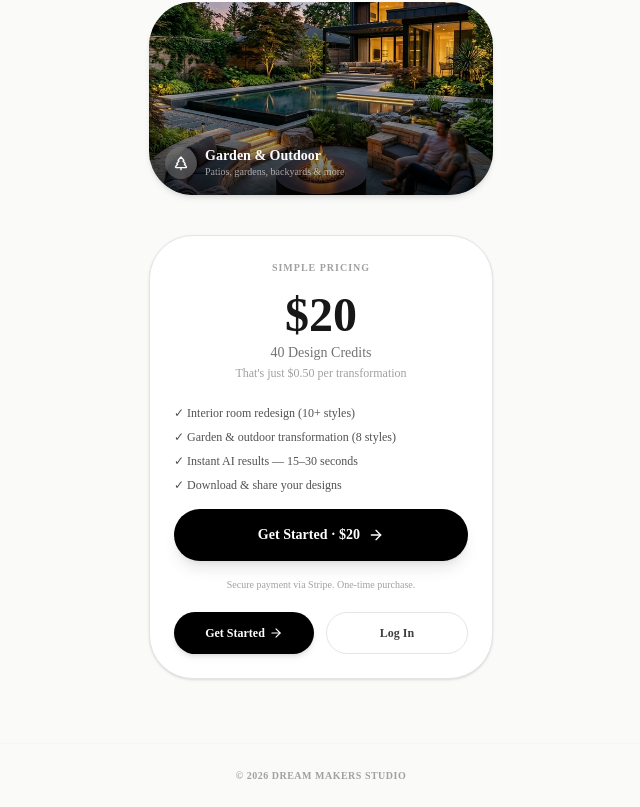
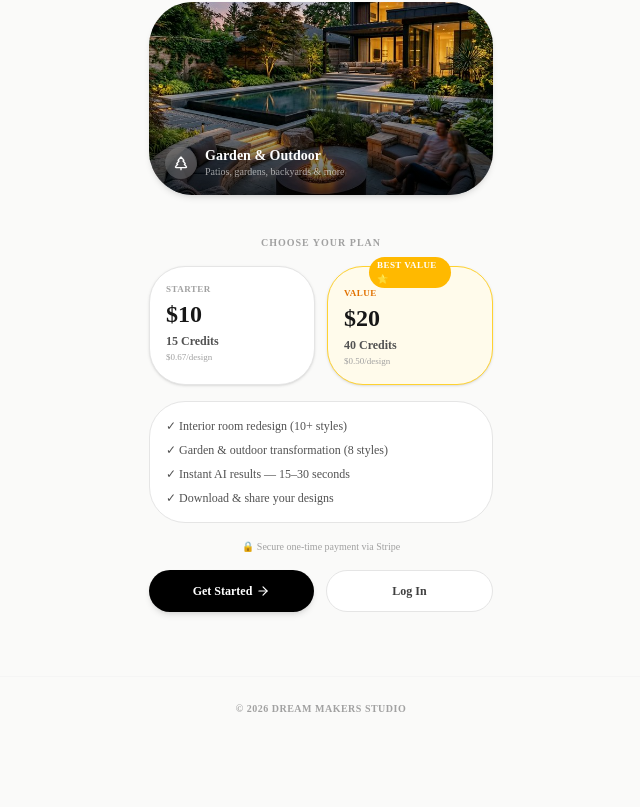
Before and after one commit to dreammakersstudio24-hub/dream-makers-studio, a Next.js app: page /app in a window 1280 px wide. Shown: the part 1248-2055 px from the top of the page, without its empty margins (319-959 px from the left). After the commit the page ends 1988 px from the top, so only its background shows below. Built offline with nearby package versions, Linux system fonts and the light colour scheme; no server answers.

Commit message:
Sales page: 2-tier pricing cards (Starter /15cr + Best Value /40cr)

```diff
--- a/src/app/app/page.tsx
+++ b/src/app/app/page.tsx
@@ -125,16 +125,39 @@ export default async function AppSalesPage() {
       </section>
 
       {/* ── PRICING ───────────────────────────── */}
-      <section className="px-5 pb-16 max-w-sm mx-auto">
-        <div className="bg-white border border-neutral-200 rounded-3xl p-6 shadow-sm text-center space-y-4">
-          <p className="text-[10px] font-black uppercase tracking-widest text-neutral-400">Simple Pricing</p>
-          <div>
-            <p className="text-5xl font-black text-neutral-900">$20</p>
-            <p className="text-neutral-500 text-sm mt-1">40 Design Credits</p>
-            <p className="text-neutral-400 text-xs mt-0.5">That's just $0.50 per transformation</p>
+      <section className="px-5 pb-16 max-w-sm mx-auto space-y-4">
+        <p className="text-center text-[10px] font-black uppercase tracking-widest text-neutral-400">Choose Your Plan</p>
+
+        {/* 2 Tier Cards */}
+        <div className="grid grid-cols-2 gap-3">
+          {/* Starter */}
+          <Link
+            href="/login?mode=signup&next=/app/dashboard"
+            className="relative bg-white border border-neutral-200 rounded-2xl p-4 text-left hover:bg-neutral-50 active:scale-95 transition-all shadow-sm"
+          >
+            <p className="text-[9px] font-bold text-neutral-400 uppercase tracking-wider">Starter</p>
+            <p className="text-2xl font-black text-neutral-900 leading-tight mt-0.5">$10</p>
+            <p className="text-xs font-bold text-neutral-600 mt-1">15 Credits</p>
+            <p className="text-[9px] text-neutral-400 mt-0.5">$0.67/design</p>
+          </Link>
+
+          {/* Best Value */}
+          <Link
+            href="/login?mode=signup&next=/app/dashboard"
+            className="relative bg-amber-50 border border-amber-300 rounded-2xl p-4 text-left hover:bg-amber-100 active:scale-95 transition-all shadow-sm"
+          >
+            <span className="absolute -top-2.5 left-1/2 -translate-x-1/2 bg-amber-400 text-white text-[9px] font-black uppercase tracking-wider px-2 py-0.5 rounded-full">
+              Best Value ⭐
+            </span>
+            <p className="text-[9px] font-bold text-amber-600 uppercase tracking-wider mt-1">Value</p>
+            <p className="text-2xl font-black text-neutral-900 leading-tight mt-0.5">$20</p>
+            <p className="text-xs font-bold text-neutral-600 mt-1">40 Credits</p>
+            <p className="text-[9px] text-neutral-400 mt-0.5">$0.50/design</p>
+          </Link>
         </div>
 
-          <div className="text-left space-y-2 pt-2">
+        {/* Features */}
+        <div className="bg-white border border-neutral-200 rounded-2xl p-4 space-y-2">
           {[
             '✓ Interior room redesign (10+ styles)',
             '✓ Garden & outdoor transformation (8 styles)',
@@ -145,17 +168,10 @@ export default async function AppSalesPage() {
           ))}
         </div>
 
-          <Link
-            href="/login?mode=signup&next=/app/dashboard"
-            className="flex items-center justify-center gap-2 w-full bg-black text-white py-4 rounded-2xl text-sm font-bold hover:bg-neutral-800 active:scale-95 transition-all shadow-lg"
-          >
-            Get Started · $20 <ArrowRight className="w-4 h-4" />
-          </Link>
+        <p className="text-center text-[10px] text-neutral-400">🔒 Secure one-time payment via Stripe</p>
 
-          <p className="text-[10px] text-neutral-400">Secure payment via Stripe. One-time purchase.</p>
-
-          {/* Bottom CTA — side by side */}
-          <div className="flex gap-3 pt-1">
+        {/* Bottom CTA */}
+        <div className="flex gap-3">
           <Link
             href="/login?mode=signup&next=/app/dashboard"
             className="flex-1 flex items-center justify-center gap-1 bg-black text-white py-3 rounded-2xl text-xs font-bold hover:bg-neutral-800 active:scale-95 transition-all shadow-md"
@@ -169,8 +185,8 @@ export default async function AppSalesPage() {
             Log In
           </Link>
         </div>
-        </div>
       </section>
+
 
       {/* ── FOOTER ────────────────────────────── */}
       <footer className="border-t border-neutral-100 py-6 text-center">
```
Lines whose indentation alone changed are shown as unchanged.
